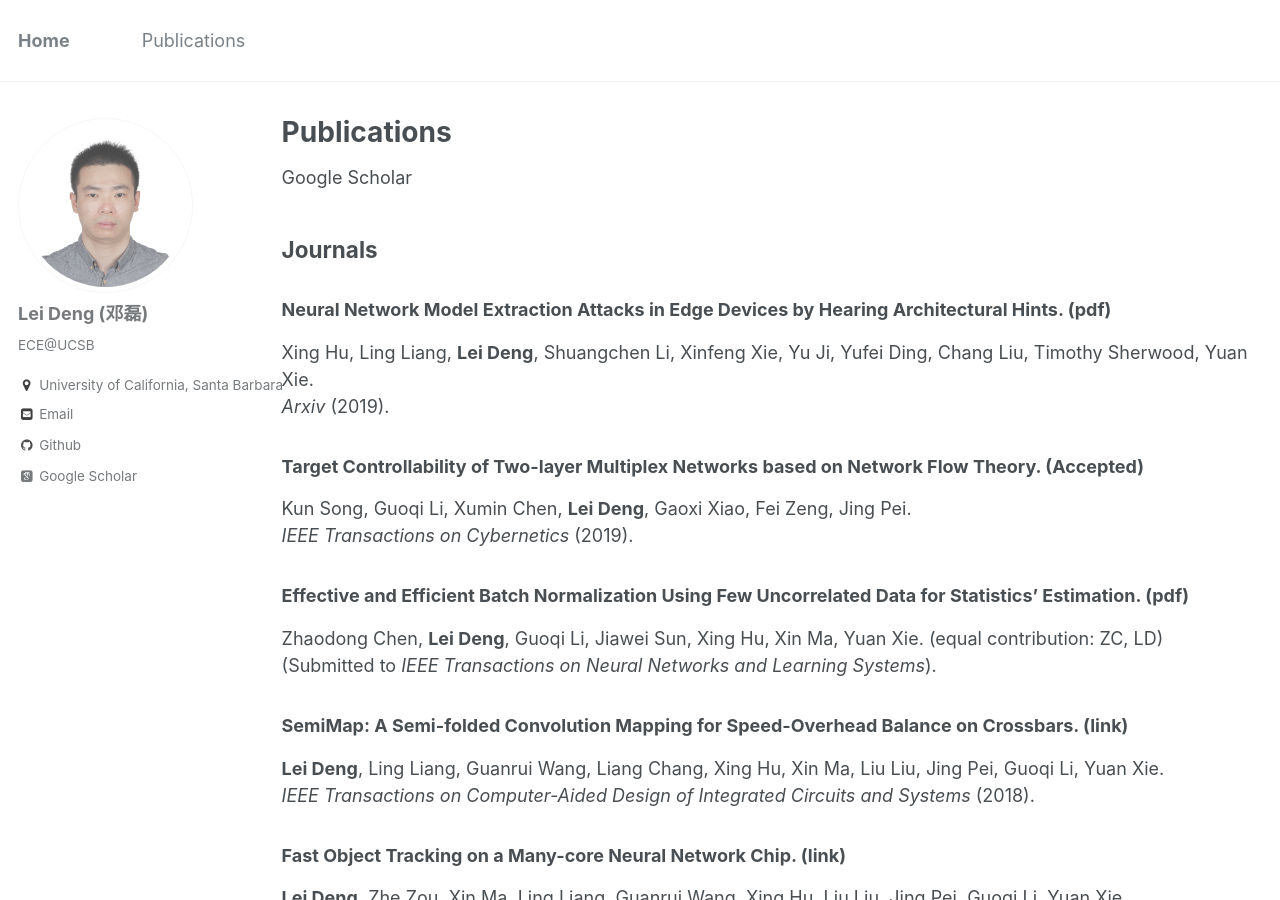
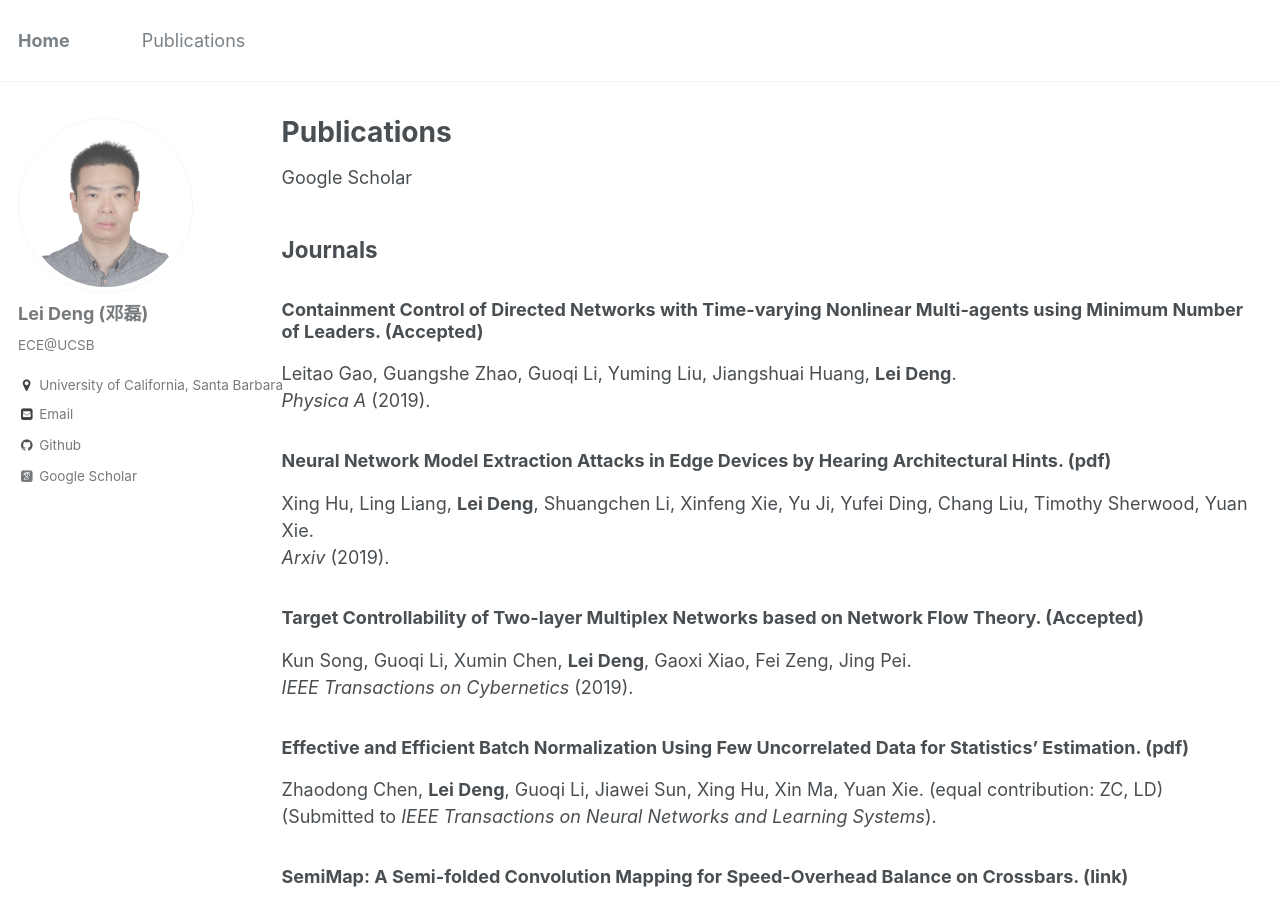
Before and after one commit to dllfei/dllfei.github.io, a Jekyll site: the page built from _pages/publications.md, in a window 1280 px wide and 900 px high. Built offline with Jekyll 4.4.1, drawn with Linux system fonts in a browser that asks for light colours; some web fonts are replaced.

Commit message:
Update publications.md

```diff
--- a/_pages/publications.md
+++ b/_pages/publications.md
@@ -7,6 +7,10 @@ author_profile: true
 [Google Scholar](https://scholar.google.com/citations?user=vlqhAN4AAAAJ&hl=zh-CN)
 
 ## Journals
+
+### Containment Control of Directed Networks with Time-varying Nonlinear Multi-agents using Minimum Number of Leaders. (Accepted) <br />
+Leitao Gao, Guangshe Zhao, Guoqi Li, Yuming Liu, Jiangshuai Huang, **Lei Deng**. <br />
+*Physica A* (2019).
 
 ### Neural Network Model Extraction Attacks in Edge Devices by Hearing Architectural Hints. ([pdf](https://arxiv.org/pdf/1903.03916.pdf)) <br />
 Xing Hu, Ling Liang, **Lei Deng**, Shuangchen Li, Xinfeng Xie, Yu Ji, Yufei Ding, Chang Liu, Timothy Sherwood, Yuan Xie. <br />
```
